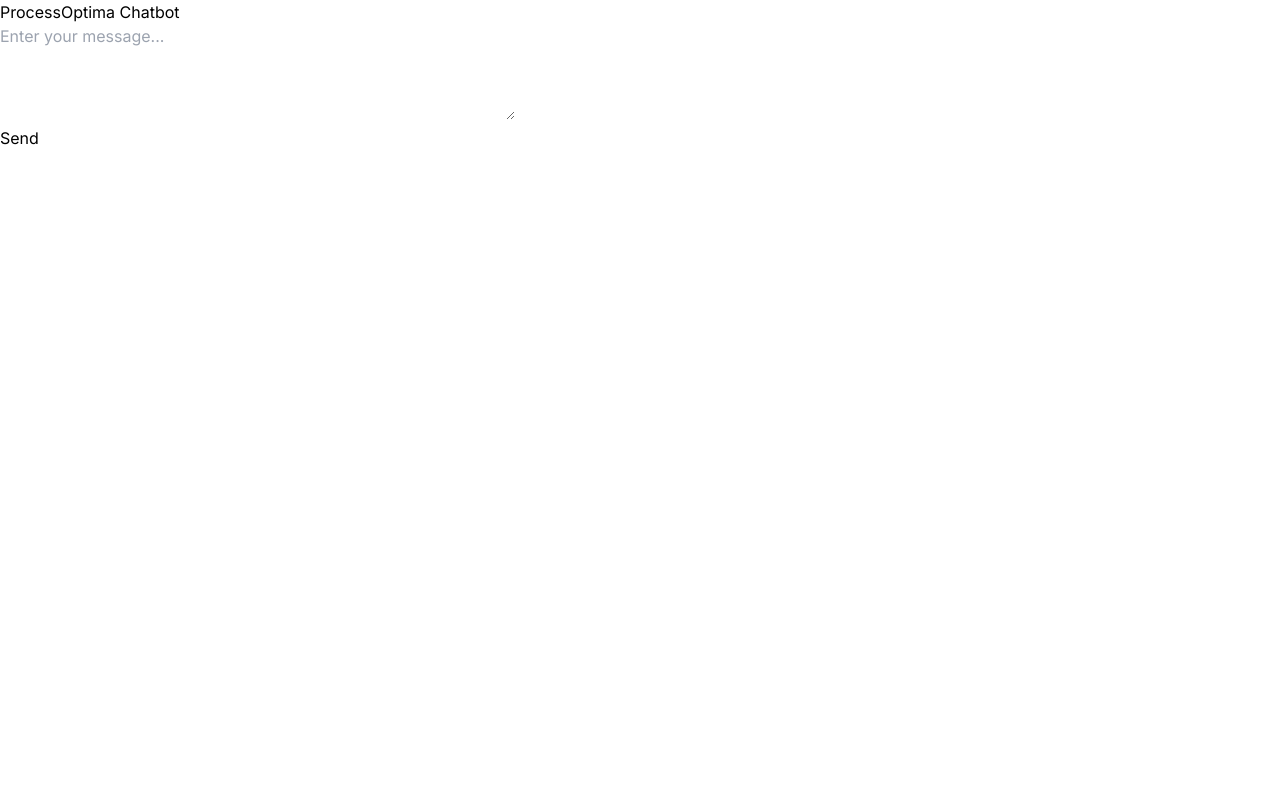
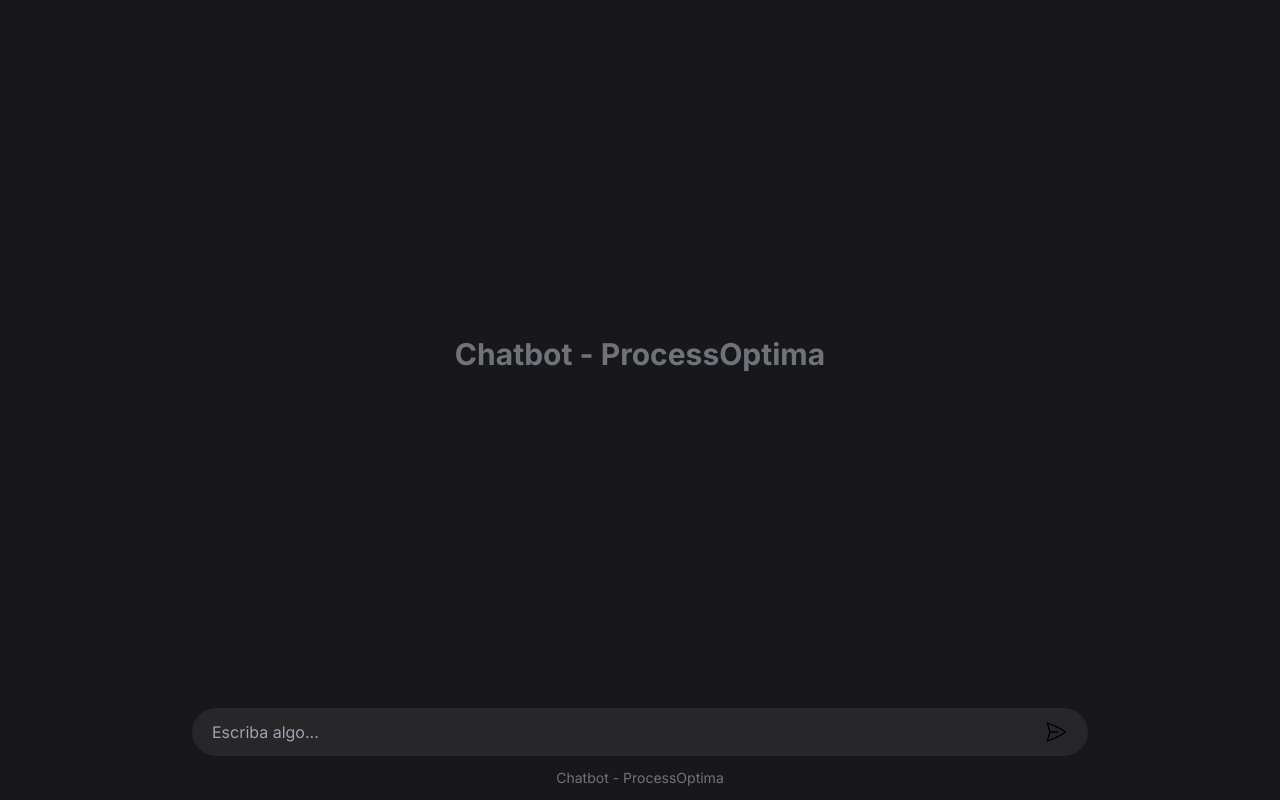
Before and after one commit to DarioMejia/Hackaton_IA_2024, a Next.js app in the folder web-app/: page /chat in a window 1280 px wide. Built offline with nearby package versions, Linux system fonts and the light colour scheme.

Commit message:
chat base

```diff
--- a/web-app/src/app/chat/page.tsx
+++ b/web-app/src/app/chat/page.tsx
@@ -1,4 +1,8 @@
 'use client';
+import ChatMessage from "@/components/chat/ChatMsg";
+import Loader from "@/components/common/Loader";
+import { Message, ChatRols} from "@/lib/types";
+import Image from "next/image";
 
 import React from "react";
 import { FormEvent, useState } from "react";
@@ -6,10 +10,22 @@
 
 export default function Page() {
     const [userMessage, setUserMessage] = useState('');
-    const [responseMessage, setResponseMessage] = useState('');
+    const [chatHistory, setChatHistory] = useState<Message[]>([]);
+    const [loading, setLoading] = useState(false);
 
     const handleSubmit = async (event: FormEvent) => {
         event.preventDefault();
+
+        setChatHistory((prevChatHistory) => [
+            ...prevChatHistory,
+           {
+                role: ChatRols.user,
+                text: userMessage,
+                date: new Date(),
+           },
+        ]);
+
+        setLoading(true);
         const res = await fetch('/api/chatbot', {
             method: 'POST',
             headers: {
@@ -17,31 +33,71 @@
             },
             body: JSON.stringify({ userMessage }),
         });
+        setLoading(false);
+        setUserMessage('');
 
         const data = await res.json();
-        setResponseMessage(data.message);
+        setChatHistory((prevChatHistory) => [
+            ...prevChatHistory,
+            {
+                role: ChatRols.model,
+                text: data.message,
+                date: new Date(),
+            }
+        ]);
     };
 
-    return (
-        <div>
-            <h1>ProcessOptima Chatbot</h1>
-            <form onSubmit={handleSubmit}>
-                <textarea
-                    value={userMessage}
-                    onChange={(e) => setUserMessage(e.target.value)}
-                    placeholder="Enter your message..."
-                    rows={4}
-                    cols={50}
-                />
-                <br />
-                <button type="submit">Send</button>
-            </form>
-            {responseMessage && (
-                <div>
-                    <h2>Response:</h2>
-                    <p>{responseMessage}</p>
+
+    return <main className="flex min-h-screen max-h-screen overflow-hidden bg-zinc-900 items-center flex-col">
+        <div className="flex-1 h-full w-full max-h-screen overflow-hidden flex flex-col justify-center items-center">
+            <div className="flex-grow h-full overflow-y-auto flex flex-col p-3 w-full items-center">
+                {chatHistory.length === 0 && (
+                    <div className="grow flex justify-center items-center text-zinc-500 my-3">
+                        <p className="text-3xl font-bold">Chatbot - ProcessOptima</p>
+                    </div>
+                )}
+
+                {chatHistory.length > 0 && (
+                    <div className="grow w-full md:max-w-3xl">
+                        {chatHistory.map((message, index) => (
+                            <ChatMessage key={index} message={message} />
+                        ))}
+                    </div>)
+                }
+            </div>
+
+            <div className="w-full md:max-w-4xl">
+                <form
+                    onSubmit={handleSubmit}
+                    className="bg-zinc-800 rounded-full flex flex-row overflow-hidden px-5 p-3 shadow-sm">
+                    <input
+                        type="text"
+                        placeholder="Escriba algo..."
+                        className={`flex-1 bg-zinc-800 text-white outline-none ${loading ? "opacity-50" : ""}`}
+                        value={userMessage}
+                        disabled={loading}
+                        onChange={(e) => setUserMessage(e.target.value)}
+                    />
+
+                    {loading && (<Loader/>)}
+
+                    {!loading && <button
+                        type="submit"
+                        className="bg-zinc-800  rounded-xl"
+                    >
+                        <Image
+                            src="/icons/send.svg"
+                            width={24}
+                            height={24}
+                            alt={""}
+                            className="dark:invert-[.8]"
+                        />
+                    </button>}
+                </form>
+                <div className="text-center text-sm text-zinc-500 my-3">
+                    Chatbot - ProcessOptima
                 </div>
-            )}
+            </div>
         </div>
-    );
+    </main>
 }
--- a/web-app/src/app/globals.css
+++ b/web-app/src/app/globals.css
@@ -1,4 +1,35 @@
 @tailwind base;
+
+
+
+* {
+  --sb-track-color: #232E33;
+  --sb-thumb-color: #6BAF8D;
+  --sb-size: 8px;
+}
+
+*::-webkit-scrollbar {
+  width: var(--sb-size)
+}
+
+*::-webkit-scrollbar-track {
+  background: var(--sb-track-color);
+  border-radius: 3px;
+}
+
+*::-webkit-scrollbar-thumb {
+  background: var(--sb-thumb-color);
+  border-radius: 3px;
+
+}
+
+@supports not selector(::-webkit-scrollbar) {
+  * {
+    scrollbar-color: var(--sb-thumb-color)
+                     var(--sb-track-color);
+  }
+}
+
 @tailwind components;
 @tailwind utilities;
 
--- /dev/null
+++ b/web-app/src/components/chat/ChatMsg.tsx
@@ -0,0 +1,18 @@
+import { ChatRols, Message } from "@/lib/types";
+
+const ChatMessage = ({message, key}:
+    {
+        message: Message,
+        key?: number
+    }) => {
+    return (
+        <div className={`flex ${message.role === ChatRols.user ? "justify-end" : "justify-start"} mb-4 `} key={key}>
+            <div className={`shadow-md max-w-[1/2] bg-zinc-600 p-2 rounded-lg ${message.role === ChatRols.user ? " bg-red-900 " : "bg-green-800 text-black"}`}>
+                <p>{message.text}</p>
+                <span className="text-xs text-gray-500">{message.date.toLocaleTimeString()}</span>
+            </div>
+        </div>
+    );
+};
+
+export default ChatMessage;
--- /dev/null
+++ b/web-app/src/components/common/Loader.tsx
@@ -0,0 +1,11 @@
+export default function Loader() {
+    return (
+        <div role="status">
+            <svg aria-hidden="true" className="w-8 h-8 text-gray-200 animate-spin dark:text-gray-600 fill-blue-600" viewBox="0 0 100 101" fill="none" xmlns="http://www.w3.org/2000/svg">
+                <path d="M100 50.5908C100 78.2051 77.6142 100.591 50 100.591C22.3858 100.591 0 78.2051 0 50.5908C0 22.9766 22.3858 0.59082 50 0.59082C77.6142 0.59082 100 22.9766 100 50.5908ZM9.08144 50.5908C9.08144 73.1895 27.4013 91.5094 50 91.5094C72.5987 91.5094 90.9186 73.1895 90.9186 50.5908C90.9186 27.9921 72.5987 9.67226 50 9.67226C27.4013 9.67226 9.08144 27.9921 9.08144 50.5908Z" fill="currentColor"/>
+                <path d="M93.9676 39.0409C96.393 38.4038 97.8624 35.9116 97.0079 33.5539C95.2932 28.8227 92.871 24.3692 89.8167 20.348C85.8452 15.1192 80.8826 10.7238 75.2124 7.41289C69.5422 4.10194 63.2754 1.94025 56.7698 1.05124C51.7666 0.367541 46.6976 0.446843 41.7345 1.27873C39.2613 1.69328 37.813 4.19778 38.4501 6.62326C39.0873 9.04874 41.5694 10.4717 44.0505 10.1071C47.8511 9.54855 51.7191 9.52689 55.5402 10.0491C60.8642 10.7766 65.9928 12.5457 70.6331 15.2552C75.2735 17.9648 79.3347 21.5619 82.5849 25.841C84.9175 28.9121 86.7997 32.2913 88.1811 35.8758C89.083 38.2158 91.5421 39.6781 93.9676 39.0409Z" fill="currentFill"/>
+            </svg>
+            <span className="sr-only">Loading...</span>
+        </div>
+    );
+}
--- /dev/null
+++ b/web-app/src/lib/types.ts
@@ -0,0 +1,12 @@
+
+
+export enum ChatRols {
+    user = 'user',
+    model = 'model',
+}
+
+export interface Message {
+    role: ChatRols;
+    text: string;
+    date: Date;
+}
--- a/web-app/tailwind.config.js
+++ /dev/null
@@ -1,8 +0,0 @@
-/** @type {import('tailwindcss').Config} */
-module.exports = {
-  content: [],
-  theme: {
-    extend: {},
-  },
-  plugins: [],
-}
--- a/web-app/tailwind.config.ts
+++ b/web-app/tailwind.config.ts
@@ -2,7 +2,7 @@
 
 const config: Config = {
   content: [
-    "./src/pages/**/*.{js,ts,jsx,tsx,mdx}",
+    "./src/app/*.{js,ts,jsx,tsx,mdx}",
     "./src/components/**/*.{js,ts,jsx,tsx,mdx}",
     "./src/app/**/*.{js,ts,jsx,tsx,mdx}",
   ],
```
Also changed, not shown: web-app/public/icons/send.svg (added), 1 other file (tests, documents, lock files or other folders).
